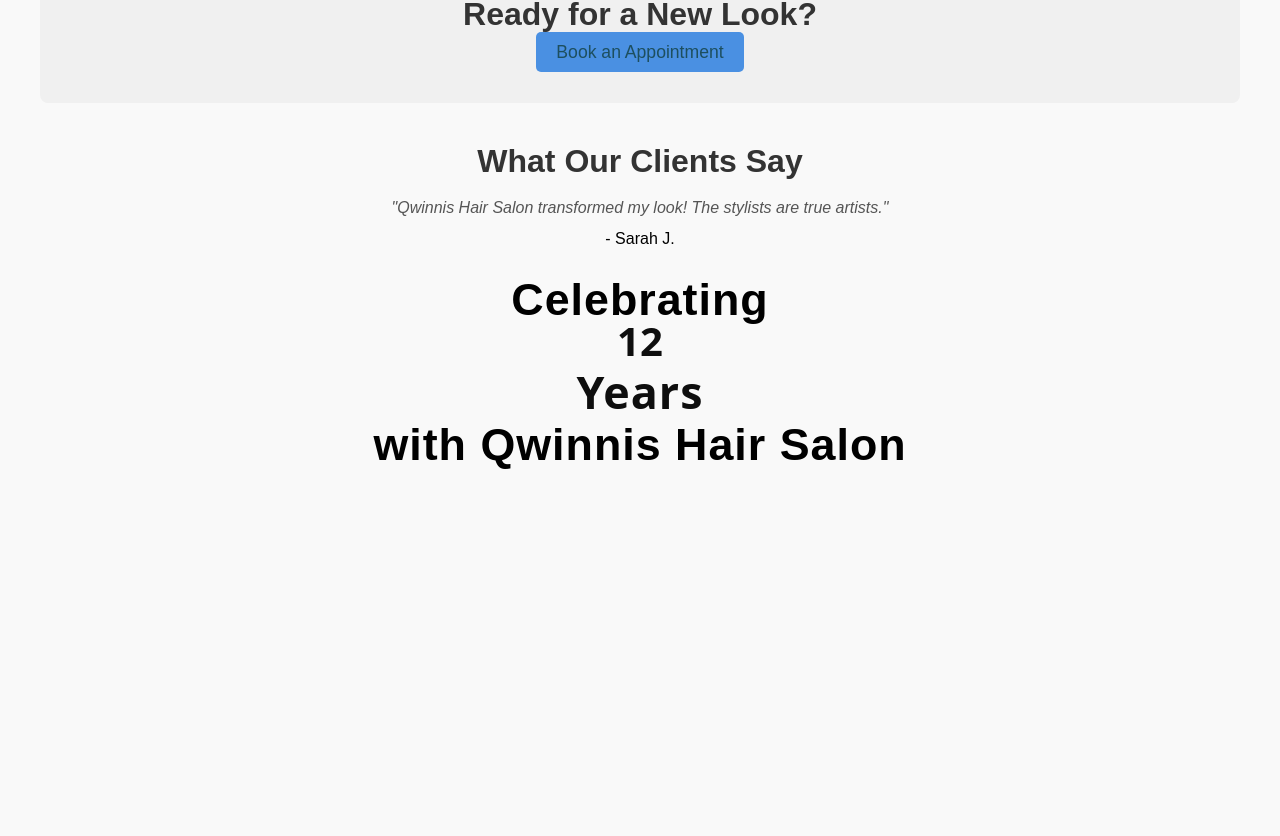
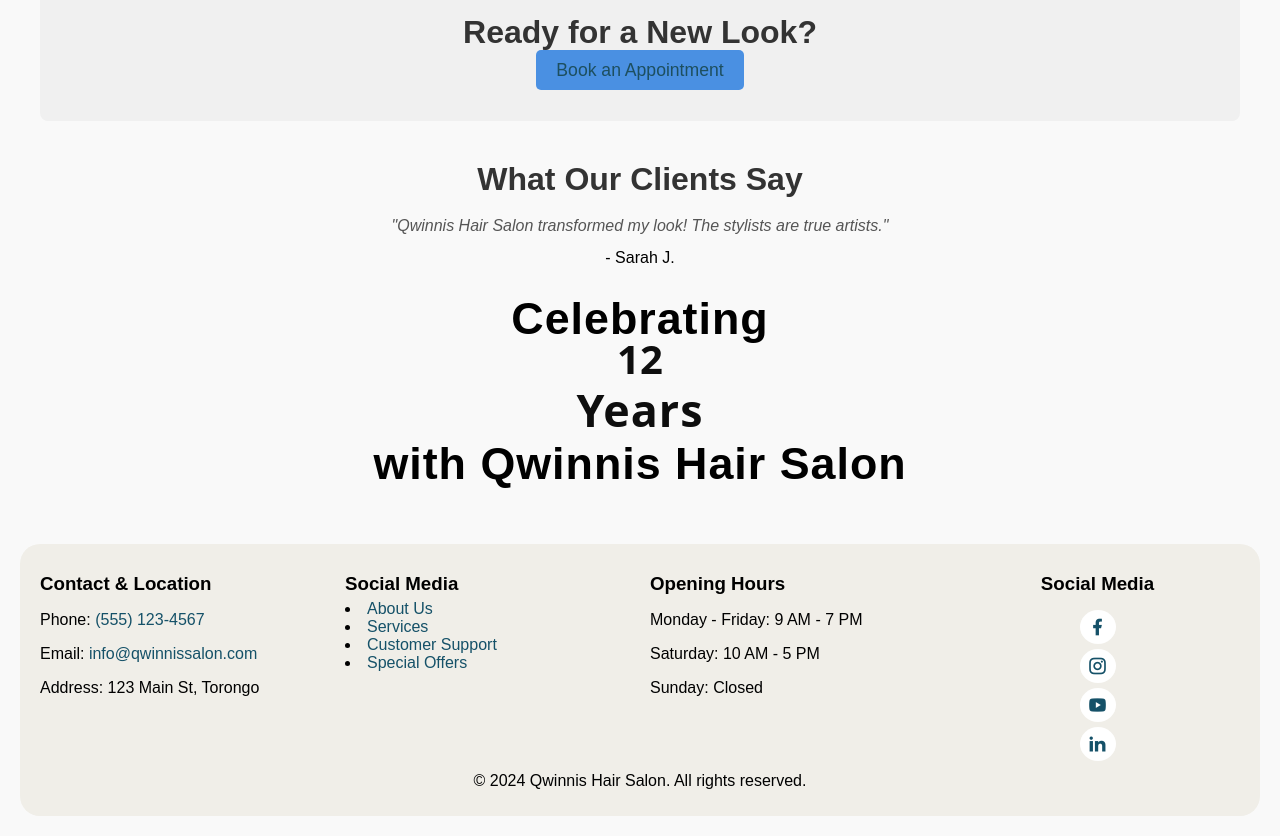
Before and after one commit to Kemboijames7/salon-website, a React (Vite) app in the folder client/: page / in a window 1280 px wide. Shown: the part 1631-2467 px from the top of the page. Before the commit the page ends 2257 px from the top, so only its background shows below. Built offline with nearby package versions, Linux system fonts and the light colour scheme.

Commit message:
refined footer

```diff
--- a/client/src/App.jsx
+++ b/client/src/App.jsx
@@ -24,11 +24,49 @@
 
 
     <ScrollToTopButton />
-      <footer>
 
-  <p>Contact: (555) 123-4567 | info@qwinnissalon.com
-    © 2024 Qwinnis Hair Salon. All rights reserved</p>
-    </footer>
+    <footer className="footer">
+            <div className="footer-content">
+                <div className="footer-column">
+                    <h3>Contact & Location</h3>
+                    <p>Phone: <a href="tel:+15551234567">(555) 123-4567</a></p>
+                    <p>Email: <a href="mailto:info@qwinnissalon.com">info@qwinnissalon.com</a></p>
+                    <p>Address: 123 Main St, Torongo</p>
+                </div>
+
+                <div className="footer-column">
+                    <h3>Social Media</h3>
+
+                   <li><a href="/about">About Us</a></li>
+                        <li><a href="/services">Services</a></li>
+                        <li><a href="#">Customer Support</a></li>
+                        <li><a href="#">Special Offers</a></li>
+
+                </div>
+
+                <div className="footer-column">
+                    <h3>Opening Hours</h3>
+                    <p>Monday - Friday: 9 AM - 7 PM</p>
+                    <p>Saturday: 10 AM - 5 PM</p>
+                    <p>Sunday: Closed</p>
+                </div>
+
+                <div className="footer-column footer__socials">
+                    <h3>Social Media</h3>
+
+                        <li><a href="https://www.facebook.com/qwinnissalon" target="_blank" rel="noopener noreferrer"><i class="ri-facebook-fill"></i></a></li>
+                        <li><a href="https://www.instagram.com/qwinnissalon" target="_blank" rel="noopener noreferrer"><i class="ri-instagram-line"></i></a></li>
+                        <li><a href="https://www.youtube.com/qwinnissalon" target="_blank" rel="noopener noreferrer"><i class="ri-youtube-fill"></i></a></li>
+                        <li><a href="https://www.linkedin.com/qwinnissalon" target="_blank" rel="noopener noreferrer"><i class="ri-linkedin-fill"></i></a></li>
+
+
+                </div>
+
+            </div>
+            <div className="footer-bottom">
+                <p>© 2024 Qwinnis Hair Salon. All rights reserved.</p>
+            </div>
+        </footer>
 
 
    </div>
--- a/client/src/index.css
+++ b/client/src/index.css
@@ -1,71 +1,11 @@
-/* :root {
-  font-family: Inter, system-ui, Avenir, Helvetica, Arial, sans-serif;
-  line-height: 1.5;
-  font-weight: 400;
 
-  color-scheme: light dark;
-  color: rgba(16, 15, 15, 0.87);
-  background-color: #242424;
-
-  font-synthesis: none;
-  text-rendering: optimizeLegibility;
-  -webkit-font-smoothing: antialiased;
-  -moz-osx-font-smoothing: grayscale;
-} */
 
 a {
   font-weight: 500;
   /* color: #646cff; */
   text-decoration: inherit;
 }
-/* a:hover {
-  color: #535bf2;
-} */
 
-/* body {
-  margin: auto;
-  display: flex;
-  place-items: center;
-  min-width: 320px;
-  min-height: 100vh;
-} */
-
-h1 {
-  font-size: 1.6em;
-  line-height: 1.1;
-}
-
-/* button {
-  border-radius: 8px;
-  border: 1px solid transparent;
-  padding: 0.6em 1.2em;
-  font-size: 1em;
-  font-weight: 400;
-  font-family: inherit;
-  background-color: #1a1a1a;
-  cursor: pointer;
-  transition: border-color 0.25s;
-}
-button:hover {
-  border-color: #646cff;
-}
-button:focus,
-button:focus-visible {
-  outline: 4px auto -webkit-focus-ring-color;
-} */
-
-/* @media (prefers-color-scheme: light) {
-  :root {
-    color: #213547;
-    background-color: #ffffff;
-  }
-  a:hover {
-    color: #747bff;
-  }
-  button {
-    background-color: #f04646;
-  }
-} */
 
 nav {
 list-style: none;
@@ -91,7 +31,7 @@
   transition: 1s;
 }
 
-footer {
+/* footer {
 background-color: #f7f4ef;
 position: sticky;
 bottom: 0;
@@ -101,4 +41,69 @@
 border-radius: 5px;
 color: rgb(66, 56, 56);
 
+} */
+
+.footer {
+  background-color: rgb(240, 238, 232); /* Light background color */
+  padding: 10px;
+  border-radius: 20px;
+  text-align: center; /* Center align text */
 }
+
+.footer-content {
+  display: grid;
+  grid-template-columns: repeat(4, 1fr);
+  gap: 20px;
+  max-width: 1200px;
+  margin: 0 auto;
+}
+
+.footer-column {
+  text-align: left;
+}
+
+.footer__socials {
+  list-style: none;
+  display: flex;
+  align-content: center;
+  flex-direction: column;
+  align-items: center;
+  gap: 1rem;
+}
+
+.footer__socials a {
+  padding: 6px 8px;
+  font-size: 1.25rem;
+  color: #64748b;
+  background-color: #ffffff;
+  border-radius: 100%;
+  cursor: pointer;
+  transition: 0.3s;
+}
+
+.footer__socials a:hover {
+  color: #ffffff;
+  background-color: #483408;
+}
+
+.footer-column h3 {
+  margin-bottom: 5px;
+}
+ul {
+  list-style: none;
+}
+
+.footer a {
+  color: #155168; /* Link color */
+  text-decoration: none; /* Remove underline */
+}
+
+.footer a:hover {
+  box-shadow:rgb(203, 182, 137);
+  text-decoration: underline;
+}
+
+.footer-bottom {
+  margin-top: 6px;
+  font-size: 1rem;
+}
```
Also changed, not shown: client/src/components/ScrollToTopButton/ScrollToTopButton.css (+0 -18 lines).
